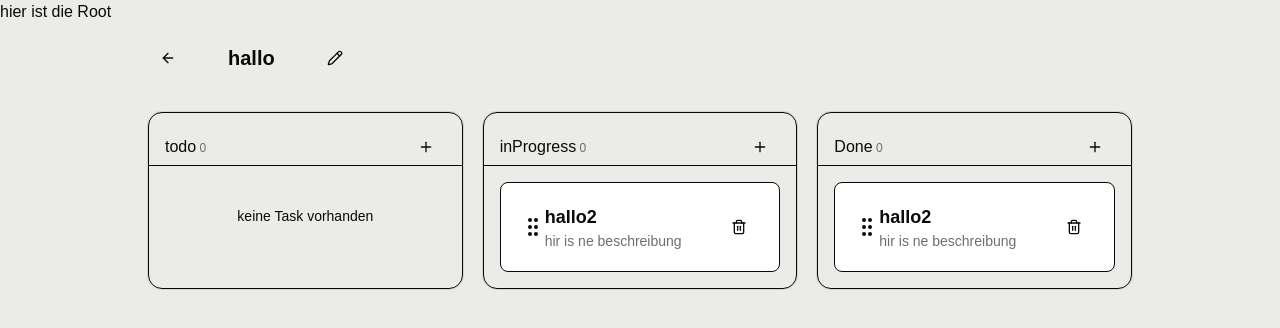
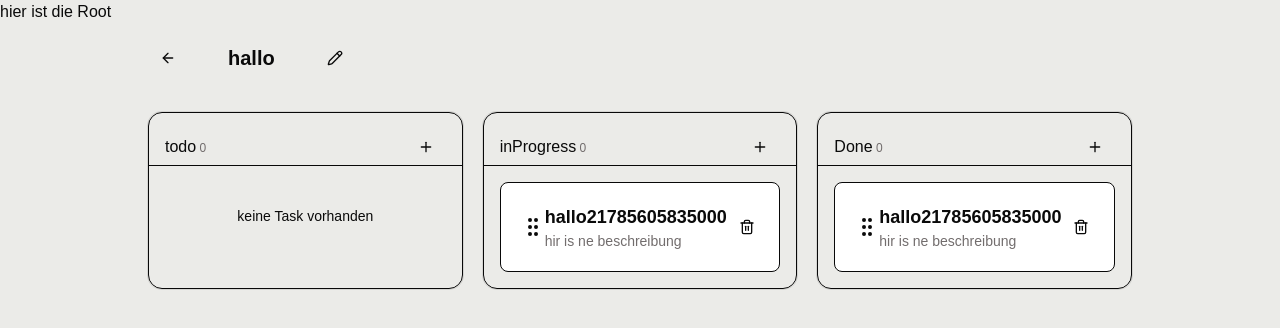
Before and after one commit to SilentCrouwd/dev-board, a React (Vite) app: page /dev-board/boards/1 in a window 1280 px wide. Shown: the top 328 px of the page. Built offline with nearby package versions, Linux system fonts and the light colour scheme.

Commit message:
fix: make taskId optional in BoardTaskProps and update rendering in BoardTask component

```diff
--- a/src/Views/BoardDetail/components/BoardTask.tsx
+++ b/src/Views/BoardDetail/components/BoardTask.tsx
@@ -8,7 +8,10 @@ function BoardTask({ taskTitle, taskDescription, taskId }: BoardTaskProps) {
       <div className="grid grid-cols-[1fr_8fr_1fr] items-center  ">
         <GripVertical />
         <div>
-          <p className="text-lg font-bold">{taskTitle}</p>
+          <p className="text-lg font-bold">
+            {taskTitle}
+            {taskId}
+          </p>
           <p className="text-md text-muted ">{taskDescription}</p>
         </div>
         <Button variant="ghost" size={"icon-lg"} className="">
--- a/src/types/boardType.ts
+++ b/src/types/boardType.ts
@@ -9,7 +9,7 @@ export interface BoardType {
 export interface BoardTaskProps {
   taskTitle: string;
   taskDescription: string;
-  taskId: number | string;
+  taskId?: number | string;
   taskStatus?: "todo" | "inProgress" | "Done";
 }
 export interface BoardCardProps {
```
